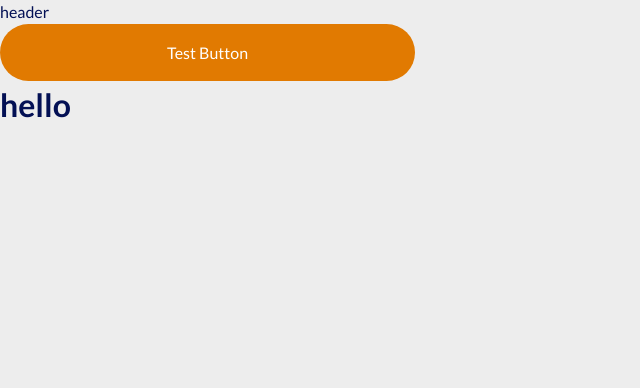
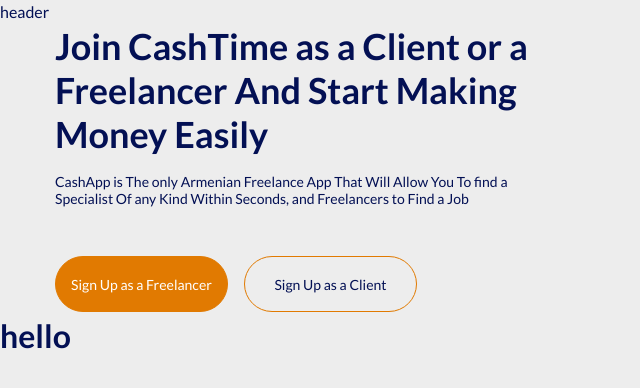
Before and after one commit to GevorgKartshikyan/CashTime-Front, a React (Create React App) app: page / in a window 1280 px wide. Shown: the top 388 px of the page, without its empty margins (0-640 px from the left). Built offline with nearby package versions, Linux system fonts and the light colour scheme.

Commit message:
Home page join section

```diff
--- a/src/assets/styles/components/_button.scss
+++ b/src/assets/styles/components/_button.scss
@@ -1,4 +1,4 @@
-.btn {
+.btn,.join-block__btn1,.join-block__btn2{
   width: 415px;
   height: 57px;
   display: flex;
@@ -13,12 +13,38 @@
   font-style: normal;
   font-weight: 400;
   line-height: 16px;
+  border: 1px solid #E17A01;
 
   &:hover {
     background-color: transparent;
     color:#E17A01;
-    border: 1px solid #E17A01;
 
   }
+}
 
+.color-blue{
+  background-color: #031054;
+  border: 1px solid #031054;
+  &:hover {
+    background-color: transparent;
+    color:#031054;
+  }
 }
+
+.join-block__btn1,.join-block__btn2{
+  margin-top: 49px;
+  border-radius: 100px;
+  width: 173px;
+  height: 56px;
+  font-size: 14px;
+  line-height: normal;}
+
+.join-block__btn2{
+  margin-left: 16px;
+  background-color: transparent;
+  color: #031054;
+   &:hover{
+     background-color: #E17A01;
+     color: white;
+   }
+   }
--- a/src/assets/styles/index.scss
+++ b/src/assets/styles/index.scss
@@ -5,8 +5,10 @@
 
 @import "components/button";
 
+
 @import "layouts/header";
 @import "layouts/footer";
+@import "layouts/procard";
 
 @import "pages/home";
 
--- a/src/assets/styles/pages/_home.scss
+++ b/src/assets/styles/pages/_home.scss
@@ -0,0 +1,20 @@
+.join__left__title{
+  width: 476px;
+  font-family:"Lato", sans-serif;
+  font-size: 36px;
+  font-style: normal;
+  font-weight: 700;
+  line-height: normal;
+}
+
+.join__left__text{
+  margin-top: 17px;
+  width: 478px;
+  font-size: 14px;
+  font-style: normal;
+  font-weight: 400;
+  line-height: normal;}
+
+.join__left__block{
+  display: flex;
+}
--- a/src/layouts/Wrapper.js
+++ b/src/layouts/Wrapper.js
@@ -2,7 +2,6 @@ import React from 'react';
 import PropTypes from 'prop-types';
 import Header from './Header';
 import Footer from './Footer';
-import Button from '../components/Button';
 
 function Wrapper(props) {
   const { children } = props;
@@ -10,7 +9,7 @@ function Wrapper(props) {
     <>
       <Header />
       {children}
-      <Button title="Test Button" className="btn" />
+
       <Footer />
     </>
   );
--- a/src/pages/Home.js
+++ b/src/pages/Home.js
@@ -3,7 +3,33 @@ import Wrapper from '../layouts/Wrapper';
 
 function Home() {
   return (
-    <Wrapper />
+    <Wrapper>
+      <section className="join">
+        <div className="container">
+          <div className="join__row">
+            <div className="join__left">
+              <h1 className="join__left__title">
+                Join CashTime as a Client or a Freelancer And Start Making Money Easily
+              </h1>
+              <p className="join__left__text">
+                CashApp is The only Armenian Freelance
+                App That Will Allow You To find a Specialist Of
+                any Kind Within Seconds, and Freelancers to Find a Job
+              </p>
+              <div className="join__left__block join-block">
+                <button type="button" className="join-block__btn1">
+                  Sign Up as a Freelancer
+                </button>
+                <button type="button" className="join-block__btn2">
+                  Sign Up as a Client
+                </button>
+              </div>
+            </div>
+            <div className="join__right" />
+          </div>
+        </div>
+      </section>
+    </Wrapper>
   );
 }
 
```
Also changed, not shown: src/assets/styles/layouts/_procard.scss (added).
